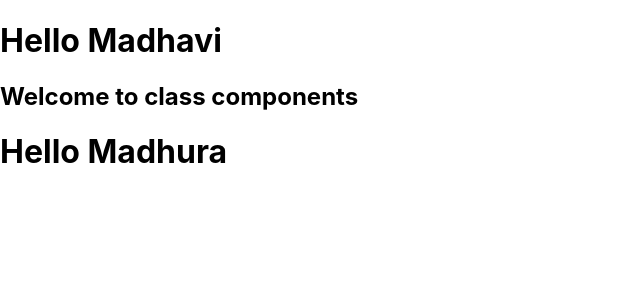
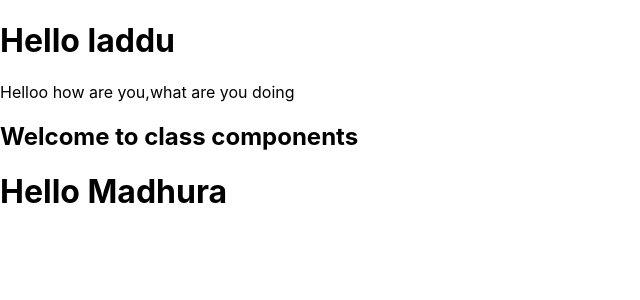
Before and after one commit to madhavi-anneboina/myapp, a React (Create React App) app: page / in a window 1280 px wide. Shown: the top 300 px of the page, without its empty margins (0-640 px from the left). Built offline with nearby package versions, Linux system fonts and the light colour scheme.

Commit message:
added data

```diff
--- a/src/App.js
+++ b/src/App.js
@@ -7,7 +7,10 @@ import Hello from './components/Hello';
 function App() {
   return (
     <div className="App">
-       <Greet />
+       <Greet  name="laddu">
+        <p>Helloo how are you,what are you doing</p>
+       </Greet>
+
        <Welcome />
        <Hello />
     </div>
--- a/src/components/Greet.js
+++ b/src/components/Greet.js
@@ -1,9 +1,12 @@
-import React from 'react'
+import React, { Children } from 'react'
 
-const Greet = () => {
+const Greet = (props) => {
+  console.log(props.Children)
   return (
+
     <div>
-       <h1>Hello Madhavi</h1>
+       <h1>Hello {props.name} </h1>
+        <p>{props.children}</p>
     </div>
   )
 }
```
